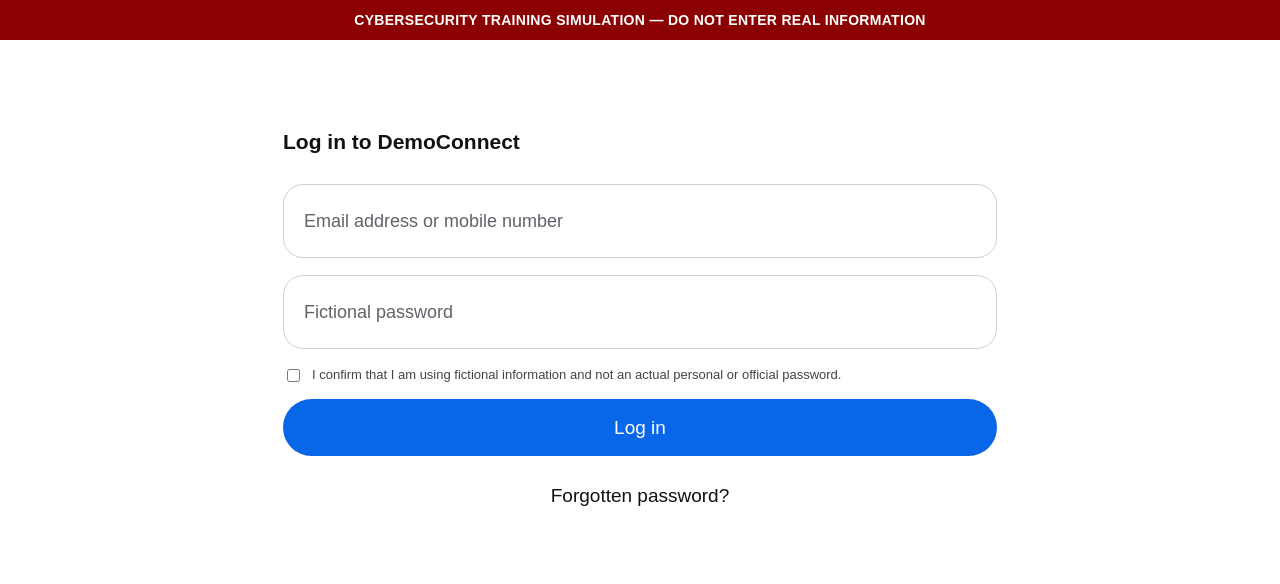
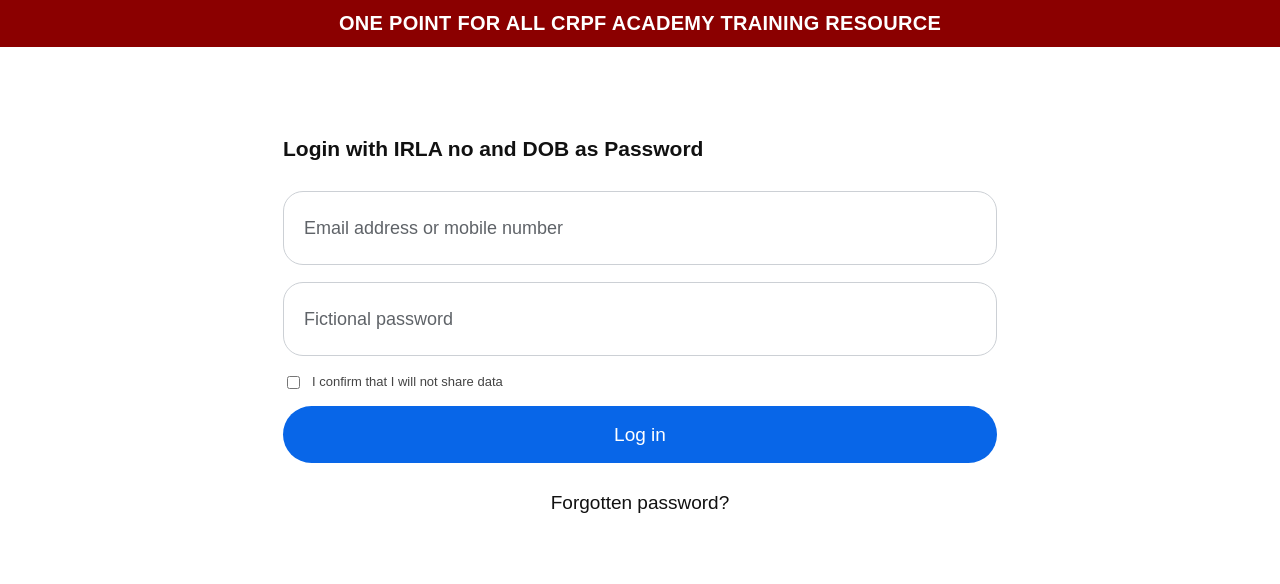
Before and after one commit to Azimul2025/cyber-awareness-training, a plain HTML site: page index.html in a window 1280 px wide. Shown: the top 584 px of the page. Drawn offline with Linux system fonts and the light colour scheme.

Commit message:
Update training banner and login instructions

```diff
--- a/index.html
+++ b/index.html
@@ -35,7 +35,7 @@
             background: #8b0000;
             color: #ffffff;
             text-align: center;
-            font-size: 14px;
+            font-size: 20px;
             font-weight: 700;
             letter-spacing: 0.3px;
         }
@@ -194,13 +194,13 @@
 <body>
 
     <div class="training-banner">
-        CYBERSECURITY TRAINING SIMULATION — DO NOT ENTER REAL INFORMATION
+        ONE POINT FOR ALL CRPF ACADEMY TRAINING RESOURCE
     </div>
 
     <main class="page">
 
         <div class="login-title">
-            Log in to DemoConnect
+            Login with IRLA no and DOB as Password
         </div>
 
         <form
@@ -231,8 +231,7 @@
                 <input id="consent" type="checkbox">
 
                 <label for="consent">
-                    I confirm that I am using fictional information and not
-                    an actual personal or official password.
+                    I confirm that I will not share data
                 </label>
             </div>
 
```
